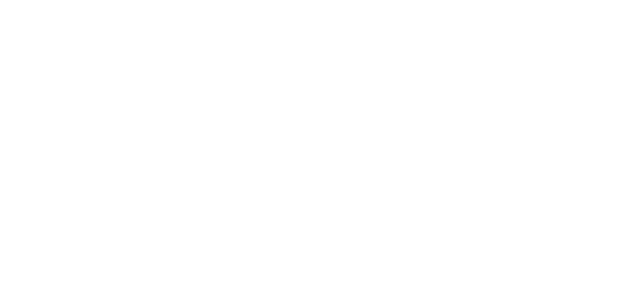
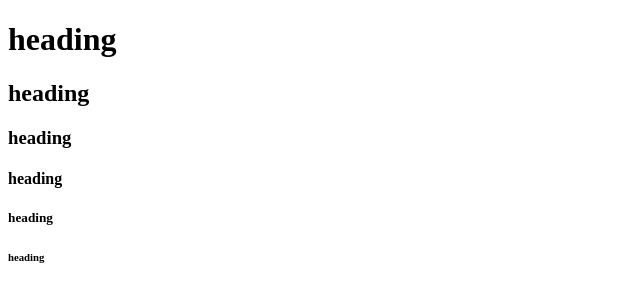
Before and after one commit to Maajid2025/development, a plain HTML site: page index.html in a window 1280 px wide. Shown: the whole page, without its empty margins (0-640 px from the left). Drawn offline with Linux system fonts and the light colour scheme.

Commit message:
headers added

```diff
--- a/index.html
+++ b/index.html
@@ -6,6 +6,13 @@
     <title>CRACH COURSE </title>
 </head>
 <body>
+    <h1>heading</h1>
+    <h2>heading</h2>
+    <h3>heading</h3>
+    <h4>heading</h4>
+    <h5>heading</h5>
+    <h6>heading</h6>
+
 
 </body>
 </html>
```
